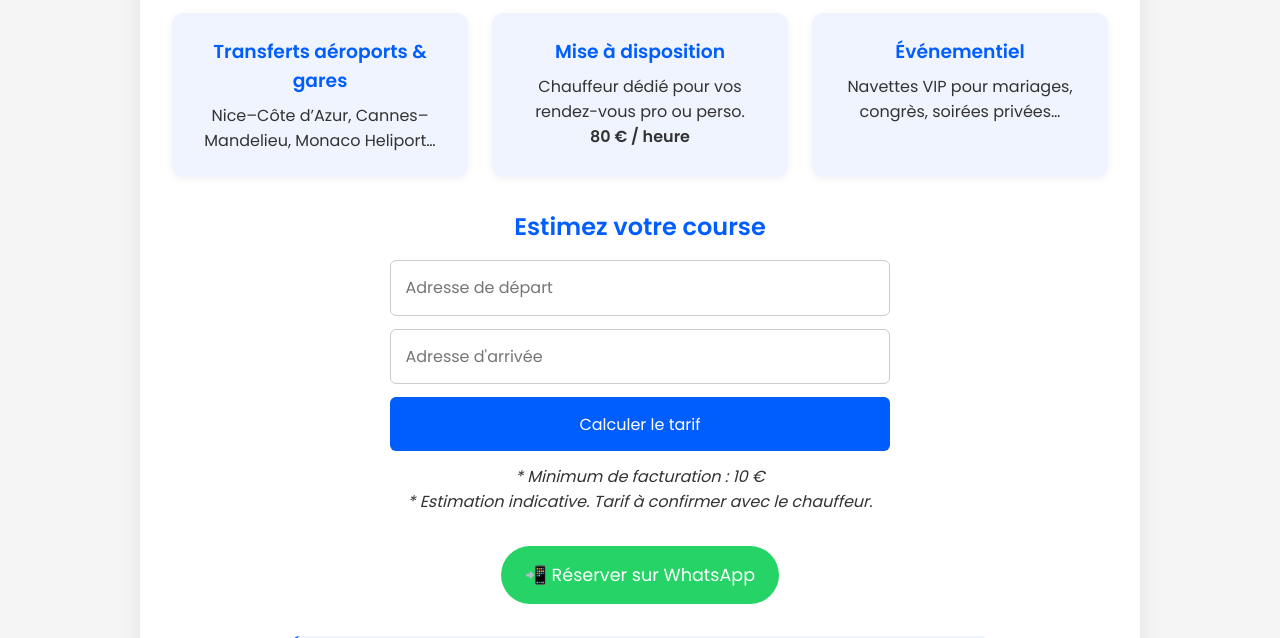
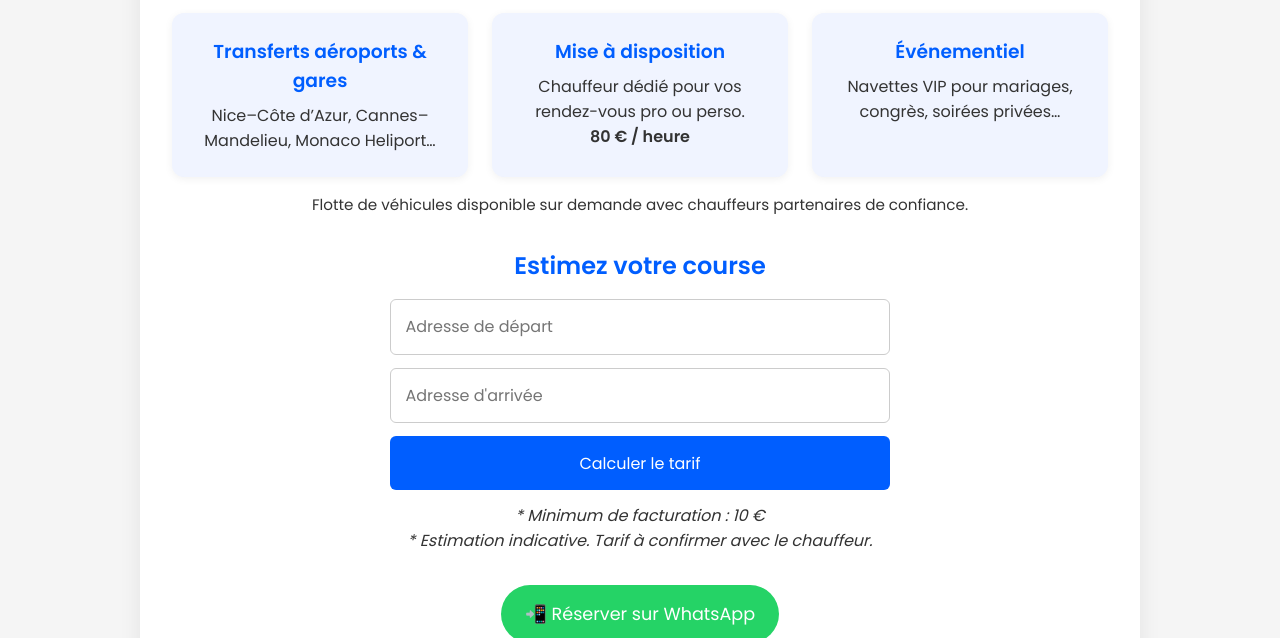
Before and after one commit to servicevtc/private-driver, a plain HTML site: page index.html in a window 1280 px wide. Shown: the part 462-1100 px from the top of the page. Drawn offline with Linux system fonts and the light colour scheme; some packages are replaced by stand-ins of ours.

Commit message:
Update index.html

```diff
--- a/index.html
+++ b/index.html
@@ -25,13 +25,20 @@
     h2 { color: var(--blue); margin-bottom: 1rem; text-align: center; font-weight: 600; }
     .services {
       display: grid; grid-template-columns: repeat(auto-fit, minmax(220px,1fr));
-      gap: 1.5rem; margin-bottom: 2rem;
+      gap: 1.5rem; margin-bottom: 1rem;
     }
     .card {
       background: var(--light); border-radius: 12px; padding: 1.5rem;
       text-align: center; box-shadow: 0 2px 8px rgba(0,0,0,0.06);
     }
     .card h3 { color: var(--blue); margin-bottom: .5rem; }
+
+    .services-note {
+      text-align: center;
+      font-size: 0.95rem;
+      margin-bottom: 2rem;
+      color: #333;
+    }
 
     .calculator { text-align: center; max-width: 500px; margin: 2rem auto; }
     .calculator input, .calculator button {
@@ -93,6 +100,10 @@
       </div>
     </div>
 
+    <p class="services-note">
+      Flotte de véhicules disponible sur demande avec chauffeurs partenaires de confiance.
+    </p>
+
     <div class="calculator">
       <h2>Estimez votre course</h2>
       <form id="price-form">
@@ -128,7 +139,7 @@
     </p>
   </footer>
 
-  <!-- API Google Maps avec Autocomplete -->
+  <!-- Google Maps JS API avec Places -->
   <script
     src="https://maps.googleapis.com/maps/api/js?key=AIzaSyBz1sjQEMHqViwfAKUdYskUx13OiIVUi-k&libraries=places&callback=initAutocomplete"
     async defer></script>
@@ -145,7 +156,7 @@
       const start = document.getElementById('start').value.toLowerCase();
       const end = document.getElementById('end').value.toLowerCase();
 
-      // Remplacer cette valeur par l'API Distance Matrix réelle si besoin
+      // Simule une distance pour l'exemple (remplacer par Google Maps Distance Matrix pour du réel)
       let km = 12;
       let price = 0;
 
@@ -153,7 +164,7 @@
       else if (km <= 20) price = 7 * 2.5 + (km - 7) * 2.2;
       else price = 7 * 2.5 + 13 * 2.2 + (km - 20) * 2;
 
-      if (start.includes("aéroport") || end.includes("aéroport") || start.includes("nice") || end.includes("nice")) {
+      if (start.includes("aéroport") || end.includes("aéroport")) {
         price += 10;
       }
 
```
